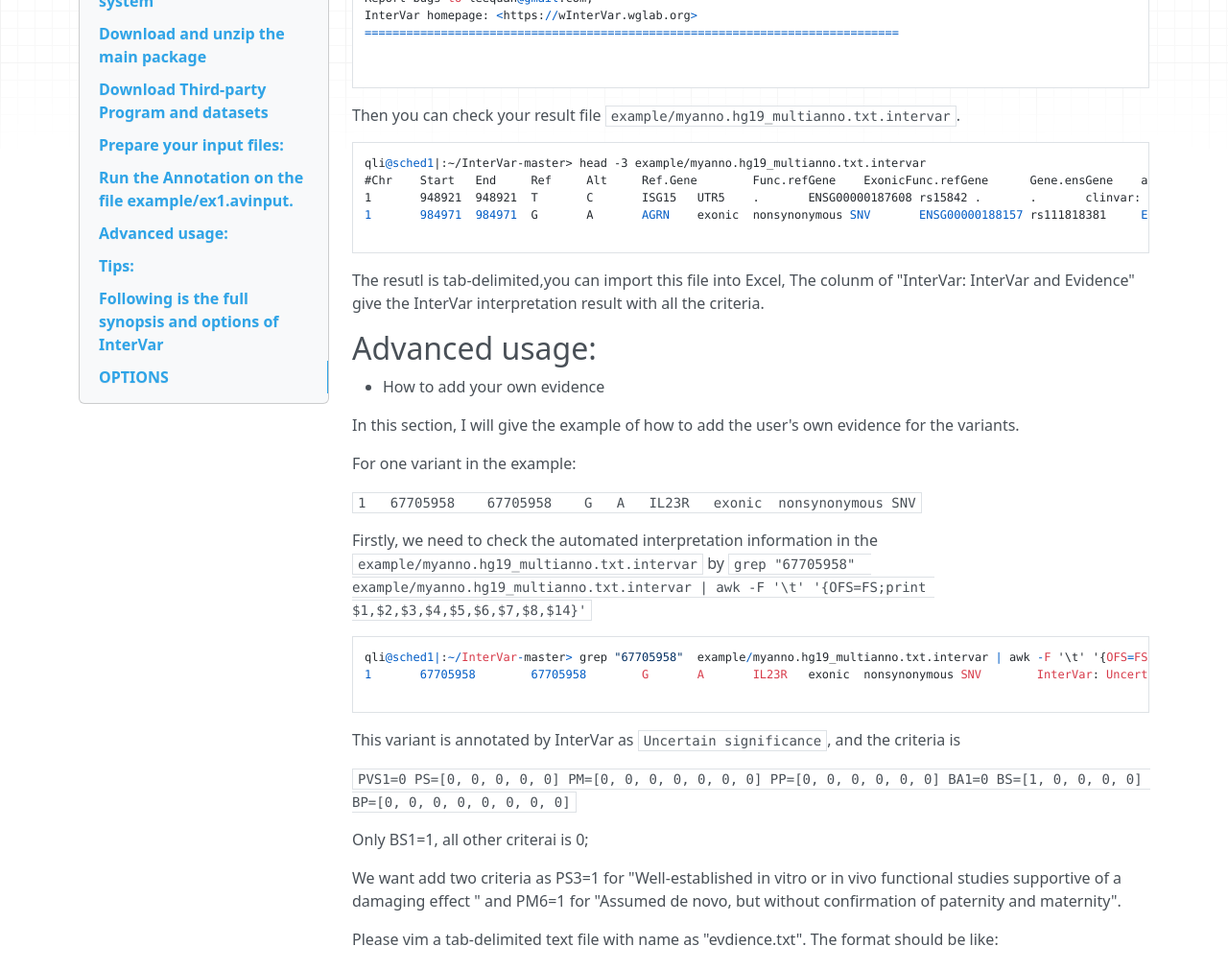
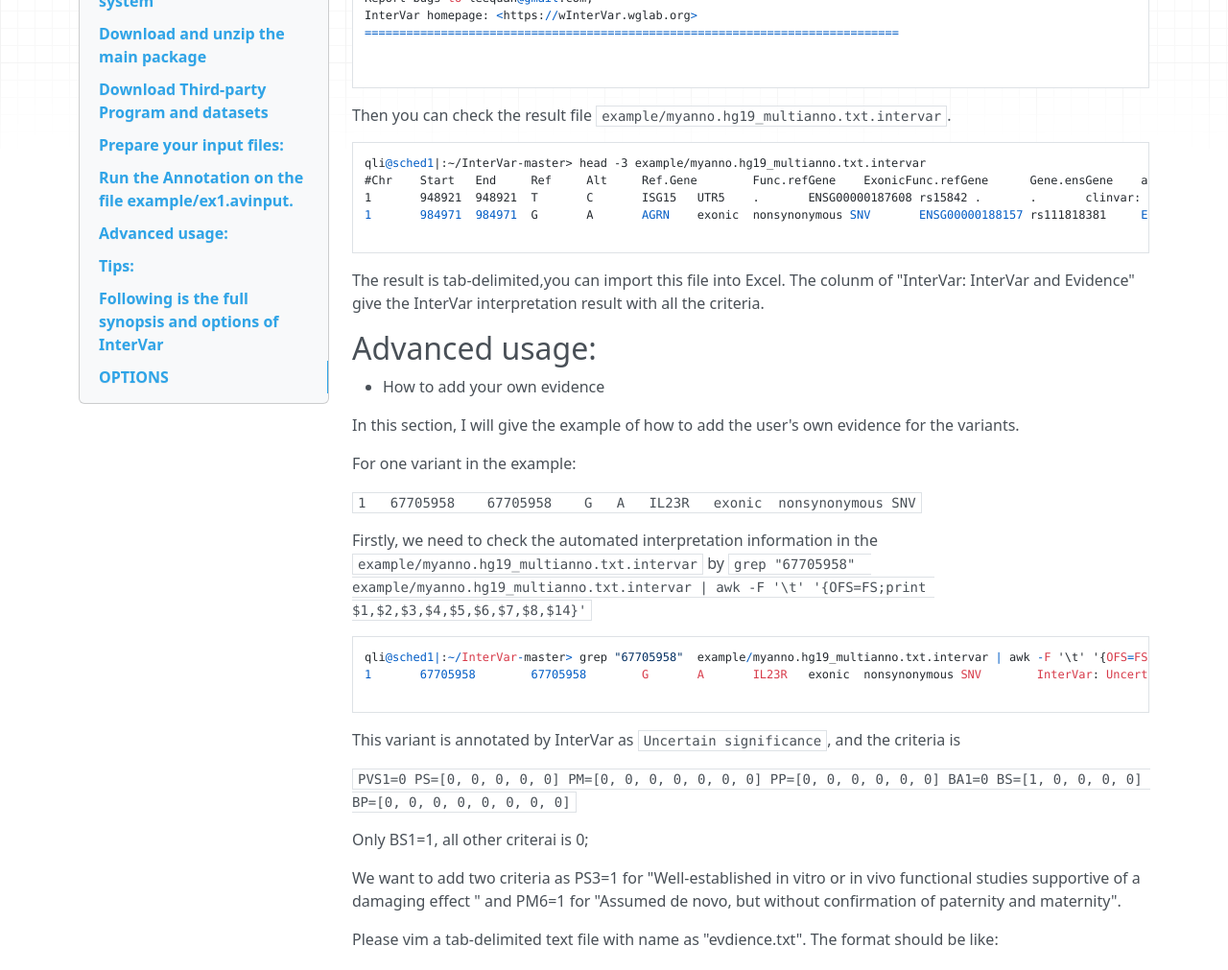
Before and after one commit to WGLab/InterVar, an MkDocs documentation site: the page built from docs/user-guide/manual.md, in a window 1280 px wide and 1400 px high, scrolled down 7475 px. Shown: the part 151-1162 px from the top of the window at 96% size. Built offline with MkDocs 1.6.1, drawn with Linux system fonts in a browser that asks for light colours; nearby versions of some CDN libraries; old or Windows-style settings are respelled for this version of MkDocs; some of the changed text lies outside the part shown.

Commit message:
update doc

````diff
--- a/docs/user-guide/manual.md
+++ b/docs/user-guide/manual.md
@@ -178,7 +178,7 @@
 
 Now,assume that we have downloaded ANNOVAR package and used `tar xvfz annovar.latest.tar.gz` to unpack the package. You will see that the `bin/` directory contains several Perl programs with .pl suffix.
 
-Also Download the mim2gene.txt by using `wget https://www.omim.org/static/omim/data/mim2gene.txt -O mim2gene.txt`.
+Also download the mim2gene.txt by using `wget https://www.omim.org/static/omim/data/mim2gene.txt -O mim2gene.txt`.
 
 ```
 qli@sched1|:~/InterVar-master> wget https://www.omim.org/static/omim/data/mim2gene.txt -O mim2gene.txt
@@ -396,7 +396,7 @@
 
 
 ```
-Then you can check your result file `example/myanno.hg19_multianno.txt.intervar`.
+Then you can check the result file `example/myanno.hg19_multianno.txt.intervar`.
 
 ```
 qli@sched1|:~/InterVar-master> head -3 example/myanno.hg19_multianno.txt.intervar
@@ -405,7 +405,7 @@
 1       984971  984971  G       A       AGRN    exonic  nonsynonymous SNV       ENSG00000188157 rs111818381     ENSG00000188157:ENST00000379370:exon26:c.G4540A:p.A1514T       AGRN:NM_198576:exon26:c.G4540A:p.A1514T clinvar: Likely benign   InterVar: Likely benign PVS1=0 PS=[0, 0, 0, 0, 0] PM=[0, 0, 0, 0, 0, 0, 0] PP=[0, 0, 0, 0, 0, 0] BA1=0 BS=[1, 0, 0, 0, 0] BP=[0, 0, 0, 1, 0, 1, 0, 0]         0.01270.0079   0.00439297      -0.923  0.023   0.594   -1.43   .       .       .       Concanavalin A-like lectin/glucanase domain;Laminin G domain   AGRN:uc001ack.2:exon26:c.G4540A:p.A1514T        .       -1.041  AFR:0.0034,AMR:0.0160,EAS:0,FIN:0.0162,NFE:0.0191,OTH:0.0174,SAS:0.0033        103320  615120; 590;98913;98914;        590|CMS|1-9 / 1 000 000|Autosomal dominant<br>or&nbsp;Autosomal recessive|Infancy<br>Neonatal|254190 254210 254300 601462 603034 605809 608930 608931 610542 614198 614750 615120 616040 616227 616228 616304 616313 616314 616321 616322 616323 616324 616325 616326 616330 616720 617143 ~98913|-|-|-|-|254300 601462 605809 608930 608931 614198 615120 616304 616313 616314 616321 616322 616323 616324 616325 616326 616720 ~98914|-|-|Autosomal dominant<br>or&nbsp;Autosomal recessive|-|254210 615120 616040 616330 616720 617143 ~
 
 ```
-The resutl is tab-delimited,you can import this file into Excel, The colunm of "InterVar: InterVar and Evidence" give the InterVar interpretation result with all the criteria.
+The result is tab-delimited,you can import this file into Excel. The colunm of "InterVar: InterVar and Evidence" give the InterVar interpretation result with all the criteria.
 
 
 
@@ -433,7 +433,7 @@
 
 Only BS1=1, all other criterai is 0;
 
-We want add two criteria  as PS3=1 for "Well-established in vitro or in vivo functional studies supportive of a damaging effect " and  PM6=1 for "Assumed de novo, but without confirmation of paternity and maternity".
+We want to add two criteria  as PS3=1 for "Well-established in vitro or in vivo functional studies supportive of a damaging effect " and  PM6=1 for "Assumed de novo, but without confirmation of paternity and maternity".
 
 Please vim a tab-delimited text file with name as "evdience.txt". The format should be like:
 
````
Also changed, not shown: other parts of docs/user-guide/manual.md (+4 -4 lines).
